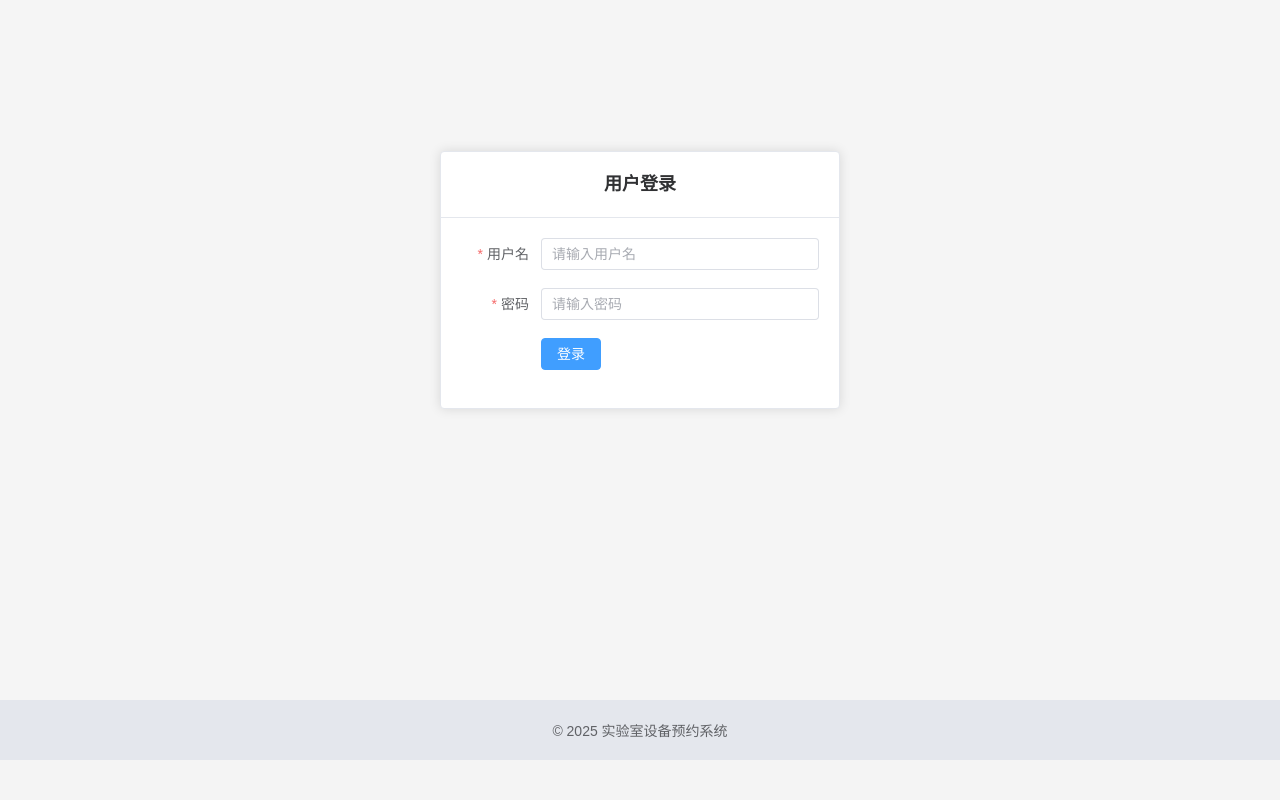
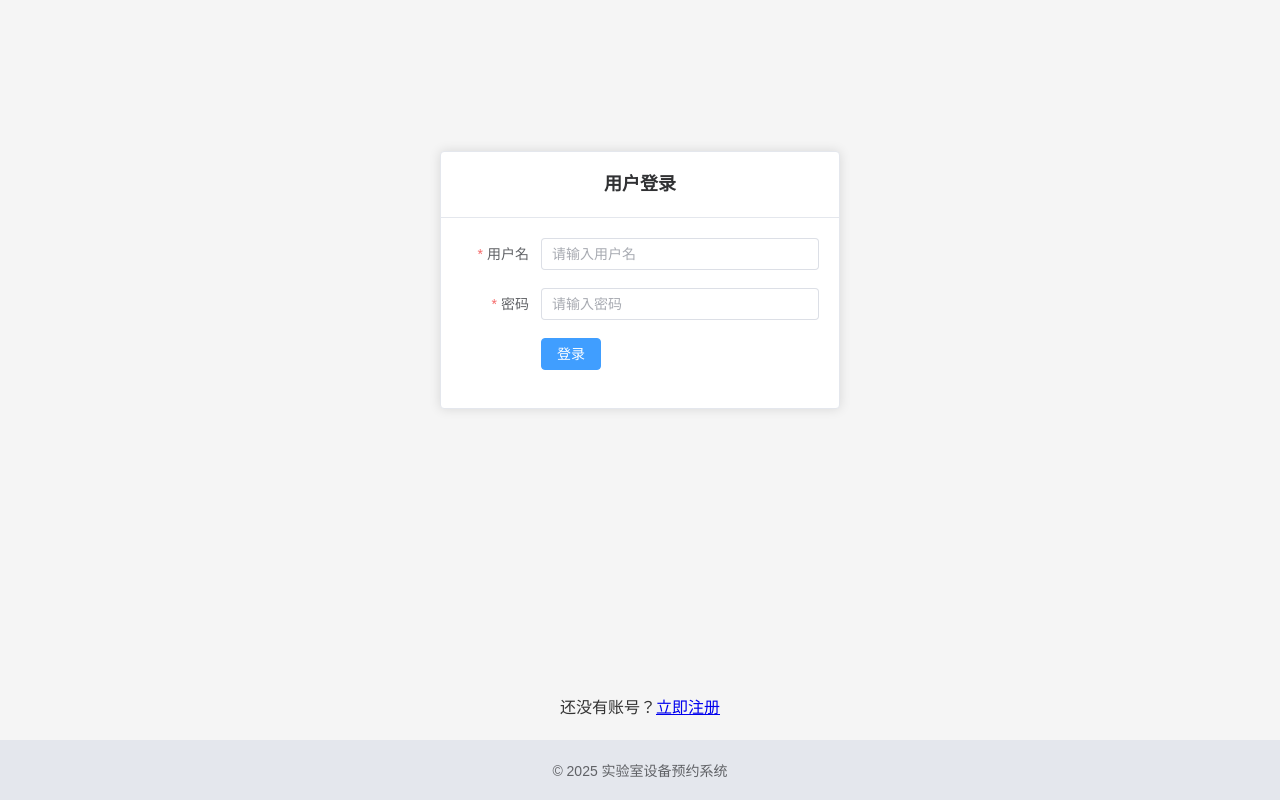
Before and after one commit to shiyuan-wreg/equipment-booking-frontend, a Vue app: page /login in a window 1280 px wide. Shown: the part 265-1065 px from the top of the page. Before the commit the page ends 1025 px from the top, so only its background shows below. Built offline with nearby package versions, Linux system fonts and the light colour scheme.

Commit message:
test loginview registe word

```diff
--- a/src/views/LoginView.vue
+++ b/src/views/LoginView.vue
@@ -49,6 +49,9 @@
       </el-form>
     </el-card>
   </div>
+  <div style="text-align: center; margin-top: 15px;">
+  还没有账号？<router-link to="/register">立即注册</router-link>
+</div>
 </template>
 
 <script setup>
```
